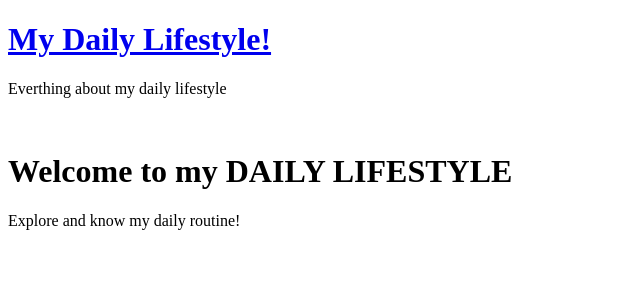
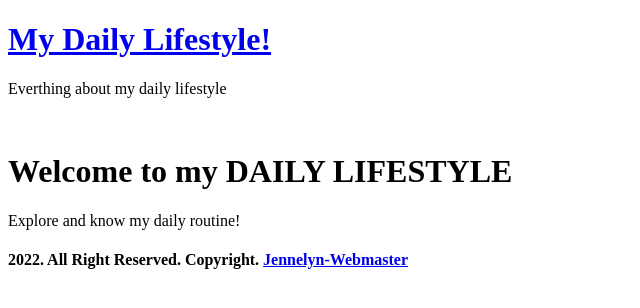
Before and after one commit to JennelynM/MyBlogSite, a plain HTML site: page index.html in a window 1280 px wide. Shown: the whole page, without its empty margins (0-640 px from the left). Drawn offline with Linux system fonts and the light colour scheme.

Commit message:
Footer has been added

```diff
--- a/index.html
+++ b/index.html
@@ -15,6 +15,8 @@
         <h1>Welcome to my DAILY LIFESTYLE</h1>
         <p> Explore and know my daily routine!</p>
 
+        <h4>  2022. All Right Reserved. Copyright. <a href="#">Jennelyn-Webmaster </a> </h4>
+
 
         <script src="" async defer></script>
     </body>
```
